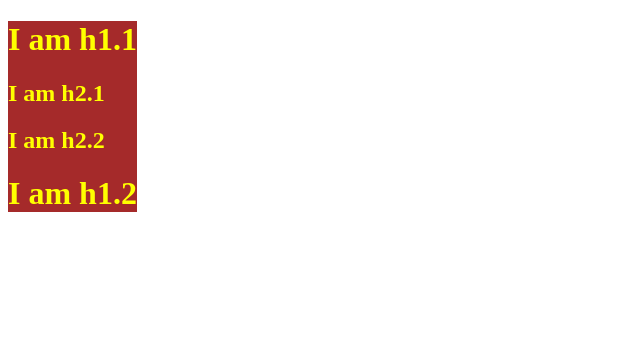
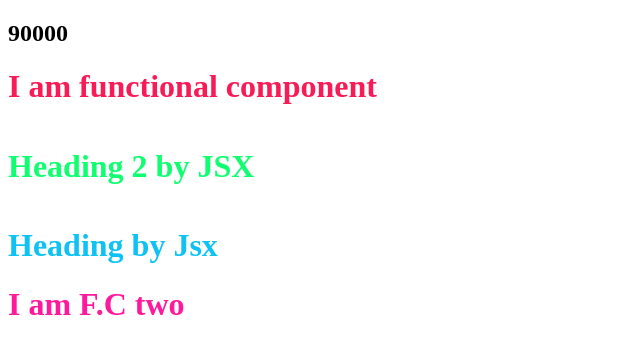
Before and after one commit to sickohasher/ReactPractise, a React app: page / in a window 1280 px wide. Shown: the whole page, without its empty margins (0-640 px from the left). Built offline with nearby package versions, Linux system fonts and the light colour scheme.

Commit message:
learning react day by day

```diff
--- a/app.js
+++ b/app.js
@@ -3,44 +3,128 @@ import React from "react";
 import ReactDOM from "react-dom/client";
 
 
-// let heading = React.createElement(
+// // let heading = React.createElement(
 
-//             "h1",    //child element
-//   {
-//          id: "head",  // id for child element
-//   },
-//           "Hey React"  // msg to be print by child element
+// //             "h1",    //child element
+// //   {
+// //          id: "head",  // id for child element
+// //   },
+// //           "Hey React"  // msg to be print by child element
 
-//                                  ); //creating child element with msg
+// //                                  ); //creating child element with msg
 
-// let main = ReactDOM.createRoot(document.getElementById("main")); // creating/selecting parent element where child to be append by id
+// // let main = ReactDOM.createRoot(document.getElementById("main")); // creating/selecting parent element where child to be append by id
 
-// main.render(heading); // appending child to parent element
+// // main.render(heading); // appending child to parent element
 
 
-let parent = React.createElement("div" , {id:"parent"} ,  [    // parent div
+// let parent = React.createElement("div" , {id:"parent"} ,  [    // parent div
 
-       React.createElement("div" , {id:"child"} ,             // child div inside parent div
+//        React.createElement("div" , {id:"child"} ,             // child div inside parent div
 
-           [  React.createElement("h1" , {} , "I am h1.1") ,    //  h1 inside child div
+//            [  React.createElement("h1" , {} , "I am h1.1") ,    //  h1 inside child div
 
-              React.createElement("h2" , {} , "I am h2.1")  ]   // h2 inside child div and sibling of h1 tag
+//               React.createElement("h2" , {} , "I am h2.1")  ]   // h2 inside child div and sibling of h1 tag
 
-       ) ,
+//        ) ,
 
-       React.createElement("div" , {id:"child2"} ,             // child2 div inside parent div
+//        React.createElement("div" , {id:"child2"} ,             // child2 div inside parent div
 
-              [  React.createElement("h2" , {} , "I am h2.2 ") ,    //  h2 inside child2 div
+//               [  React.createElement("h2" , {} , "I am h2.2   ") ,    //  h2 inside child2 div
 
-                 React.createElement("h1" , {} , "I am h1.2")  ]   // h1 inside child2 div and sibling of h2 tag
+//                  React.createElement("h1" , {} , "I am h1.2")  ]   // h1 inside child2 div and sibling of h2 tag
 
-          )
-       ]
+//           )
+//        ]
 
+// );
+
+
+// let root = ReactDOM.createRoot(document.getElementById("root"));
+
+
+// root.render(parent);
+
+
+
+//jsx------
+
+// react element 2
+
+let heading2 = (
+
+       <h4 className="head2"> Heading 2 by JSX  </h4>
+
+);                    // react element created using jsx as same we done by React.createElement
+
+
+// react element 1
+
+let heading = (
+
+       <h1 id="parent" className="head">
+
+              {heading2}       {/* react element 2 inside react element 1 */}
+
+        Heading by Jsx
+
+       </h1>
+
+);         // react element created using jsx as same we done by React.createElement
+
+
+
+let main = ReactDOM.createRoot(document.getElementById("root"));    // creating react dom by selecting element by id = root
+
+
+// main.render(heading);       // rendring react element inside selected root(ie- div of html filee)
+
+
+
+
+
+
+let number = 90000;      // normal  js variable
+
+
+
+
+
+// react functional component
+
+let Head = ()=>{                    //arrow func with return due to curly brases
+
+       return <h1 className="headh1">I am functional component</h1>    // JSX inside f.c 1st
+};
+
+
+// Or
+
+
+let Head2 = ()=> (                 // arrow function without curly braces so no need of write return in f.c 2nd
+
+       <div id="container">
+
+
+         <h2> {number} </h2>   {/* by using {} we can write any js code/operation inside in JSX */}
+
+
+         <Head/>  {/* or */}    { /* <Head></Head> */ }   {/* or */}    { /* {Head()} */ }               { /* functional component(Head) render inside another functional component --- also known as Component Composition */ }
+
+
+         {heading}                    {/* putting js variable(i.e having react element ) inside JSX by putting it between {} ----> thus we have put react element(heading) inside functional component 2nd */}
+
+
+        <h1> I am F.C two </h1>
+
+
+        </div>                           /* JSX in functional component 2nd */
 );
 
 
-let root = ReactDOM.createRoot(document.getElementById("root"));
+
+// main.render(<Head/>);  // render the functional component 1st
 
 
-root.render(parent);
+
+main.render(<Head2/>);  // render the functional component 2nd
--- a/index.html
+++ b/index.html
@@ -7,12 +7,9 @@
     <link rel="stylesheet" href="style.css">
   </head>
 
-
-
-
     <div id="root">
 
-      <h6>Heilo</h6>
+      <h1>Not Rendered!</h1>
 
     </div>
 
--- a/package.json
+++ b/package.json
@@ -4,6 +4,11 @@
   "description": "",
   "main": "app.js",
   "scripts": {
+
+    "startDev": "parcel index.html",
+
+    "startProduction" : "parcel build index.html",
+
     "test": "jest"
   },
   "repository": {
--- a/style.css
+++ b/style.css
@@ -1,5 +1,23 @@
-#parent{
-    color: rgb(255, 255, 0);
-    background-color: brown;
+h1{
+    color: rgb(255, 25, 156);
     width: fit-content;
 }
+
+.head{
+
+    color: rgb(14, 194, 243);
+
+}
+
+
+.headh1{
+
+    color: rgb(247, 28, 86);
+
+}
+
+
+.head2{
+
+    color: rgb(16, 255, 112);
+}
```
Also changed, not shown: README.md, 1 other file.
